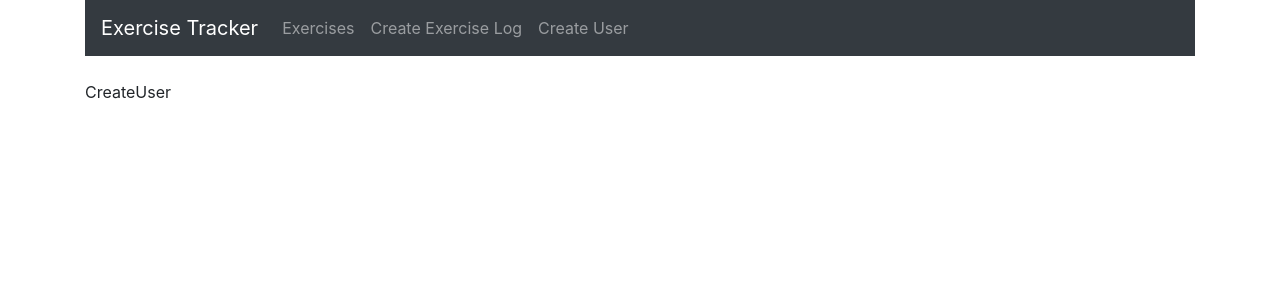
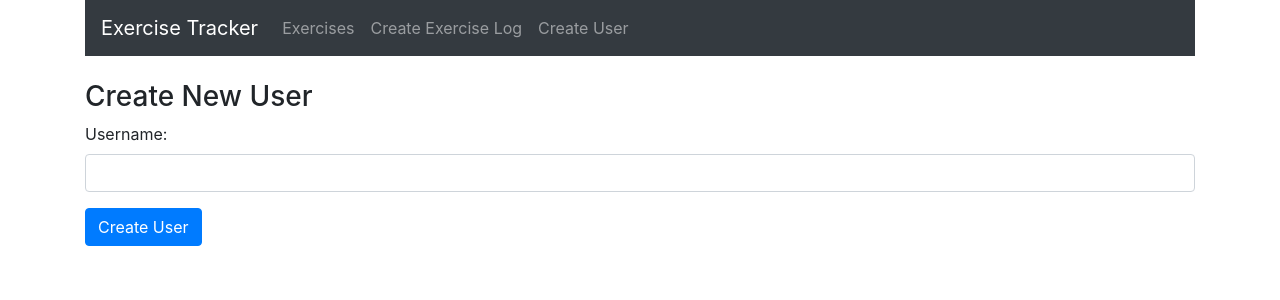
Before and after one commit to Decomplosed/exercise-tracker, a React (Create React App) app: page /user in a window 1280 px wide. Shown: the top 300 px of the page. Built offline with nearby package versions, Linux system fonts and the light colour scheme.

Commit message:
created small form for user creationg

```diff
--- a/src/components/CreateUser.js
+++ b/src/components/CreateUser.js
@@ -27,11 +27,36 @@
 
     console.log(user)
 
-    window.location = '/'
+    this.setState({
+      username: '',
+    })
   }
 
   render() {
-    return <div>CreateUser</div>
+    return (
+      <div>
+        <h3>Create New User</h3>
+        <form onSubmit={this.onSubmit}>
+          <div className='form-group'>
+            <label>Username: </label>
+            <input
+              type='text'
+              required
+              className='form-control'
+              value={this.state.username}
+              onChange={this.onChangeUsername}
+            />
+          </div>
+          <div className='form-group'>
+            <input
+              type='submit'
+              value='Create User'
+              className='btn btn-primary'
+            />
+          </div>
+        </form>
+      </div>
+    )
   }
 }
 
```
